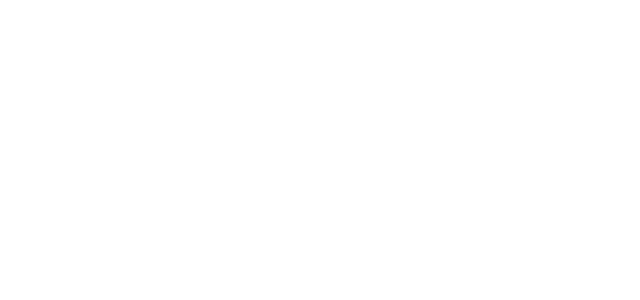
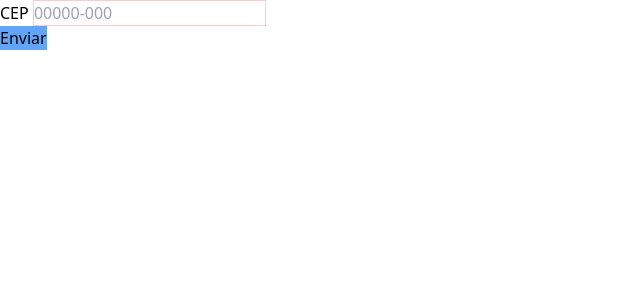
Before and after one commit to daniloaugusto9101/origamid-react, a React (Vite) app: page /formValidate in a window 1280 px wide. Before the commit this address had no page. Shown: the top 300 px of the page, without its empty margins (0-640 px from the left). Built offline with nearby package versions, Linux system fonts and the light colour scheme.

Commit message:
feat: Add validate form

```diff
--- /dev/null
+++ b/src/components/FormValidate/FormValidate.jsx
@@ -0,0 +1,47 @@
+import React from "react";
+import InputValidate from "./InputValidate";
+
+const FormValidate = () => {
+  const [cep, setCep] = React.useState("");
+  const [error, setError] = React.useState(null);
+
+  function validateCep(value) {
+    if (value.length == 0) {
+      setError("Preencha um valor");
+      return false;
+    } else if (!/^\d{5}-?\d{3}$/.test(value)) {
+      setError("Preencha um cep válido");
+      return false;
+    } else {
+      setError(null);
+      return true;
+    }
+  }
+
+  function handleBlur({ target }) {
+    validateCep(target.value);
+  }
+
+  function handleChange({ target }) {
+    if (error) validateCep(target.value);
+    setCep(target.value);
+  }
+
+  function handleSubmit(event) {
+    event.preventDefault();
+    if (validateCep(cep)) {
+      console.log("enviou");
+    } else {
+      console.log("Não enviar");
+    }
+  }
+  return (
+    <form onSubmit={handleSubmit}>
+      <InputValidate label="CEP" id="cep" type="text" value={cep} onChange={handleChange} onBlur={handleBlur} placeholder="00000-000" />
+      {error && <p>{error}</p>}
+      <button className="bg-blue-400">Enviar</button>
+    </form>
+  );
+};
+
+export default FormValidate;
--- /dev/null
+++ b/src/components/FormValidate/InputValidate.jsx
@@ -0,0 +1,12 @@
+import React from "react";
+
+const InputValidate = ({ id, label, type, placeholder, value, onChange, ...props }) => {
+  return (
+    <div>
+      <label htmlFor={id}>{label} </label>
+      <input id={id} name={id} type={type} placeholder={placeholder} value={value} onChange={onChange} {...props} className="border border-red-200" />
+    </div>
+  );
+};
+
+export default InputValidate;
--- a/src/routes/AppRoutes.jsx
+++ b/src/routes/AppRoutes.jsx
@@ -5,6 +5,7 @@
 import Produtos from "../pages/Produtos";
 import Cadastro from "../pages/Cadastro";
 import Compras from "../pages/Compras";
+import FormValidate from "../components/FormValidate/FormValidate";
 
 const AppRoutes = () => {
   return (
@@ -15,6 +16,7 @@
         <Route path="/products" element={<Produtos />} />
         <Route path="/cadastro" element={<Cadastro />} />
         <Route path="/compras" element={<Compras />} />
+        <Route path="/formValidate" element={<FormValidate />} />
       </Routes>
     </Router>
   );
```
